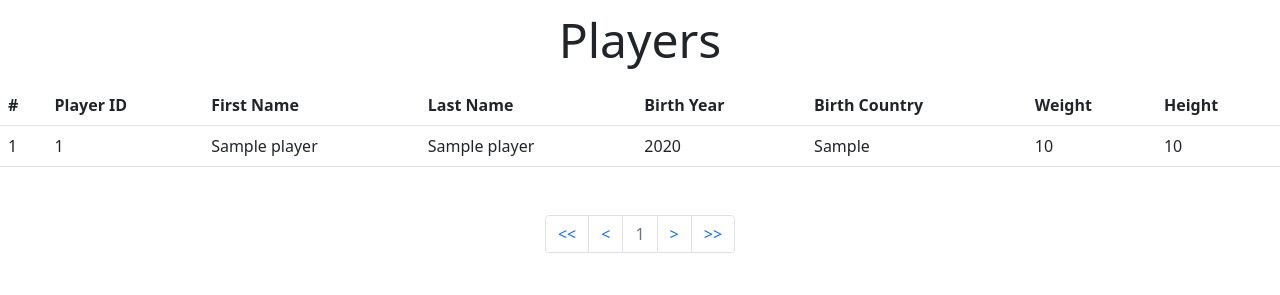
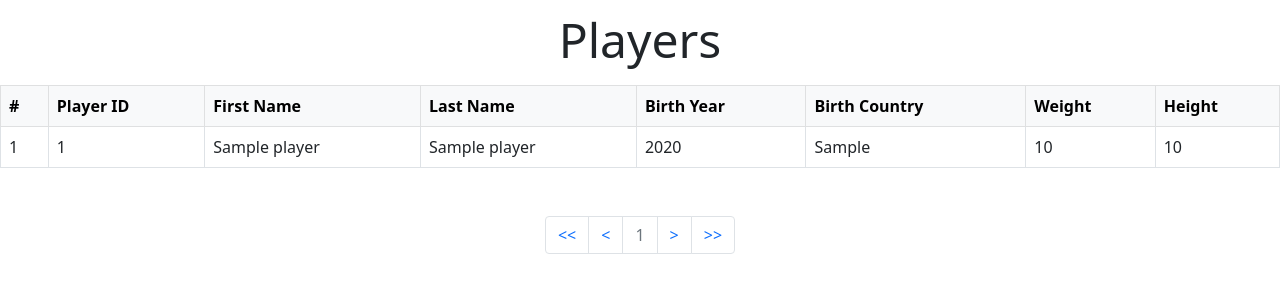
Before and after one commit to itudb2203/itudb2203, a Flask app: template templates/players.html in a window 1280 px wide. Shown: the part 101-396 px from the top of the page. Run offline with Flask 2, Linux system fonts and the light colour scheme; the template is opened without the code that fills it: most values are stand-ins (such as "Sample title", 1, 10 or a date in 2020).

Commit message:
Add style to tables

```diff
--- a/templates/hall_of_fame.html
+++ b/templates/hall_of_fame.html
@@ -4,7 +4,8 @@
 
     {% if hall_of_fame %}
       <h3 class="display-5 text-center mb-3 text-dark" > Hall of Fame </h3>
-      <table class="table is-striped is-fullwidth table-hover">
+      <table class="table is-striped is-fullwidth table-hover table-bordered">
+        <thead class="table-light">
           <tr>
           <th>#</th>
           <th>Year</th>
@@ -16,6 +17,7 @@
           <th>Inducted</th>
           <th>Operations</th>
           </tr>
+        </thead>
         {% for i in range(hall_of_fame|length)%}
         <tr class="align-middle">
           <td>{{ i + 1 }}</td>
--- a/templates/players.html
+++ b/templates/players.html
@@ -3,7 +3,8 @@
 {% block content %}
 
     <h3 class="display-5 text-center mb-3 text-dark" > Players </h3>
-    <table class="table is-striped is-fullwidth table-hover">
+    <table class="table is-striped is-fullwidth table-hover table-bordered">
+        <thead class="table-light">
             <tr>
             <th>#</th>
             <th>Player ID</th>
@@ -14,6 +15,7 @@
             <th>Weight</th>
             <th>Height</th>
             </tr>
+        </thead>
       {% for i in range(players|length)%}
       <tr onclick='window.location="{{ url_for('player_stats_page', player_ID = players[i].playerID) }}";' style="cursor:pointer">
         <td>{{ (cur_page - 1) * 10 + i + 1}}</td>
```
Lines whose indentation alone changed are shown as unchanged.
